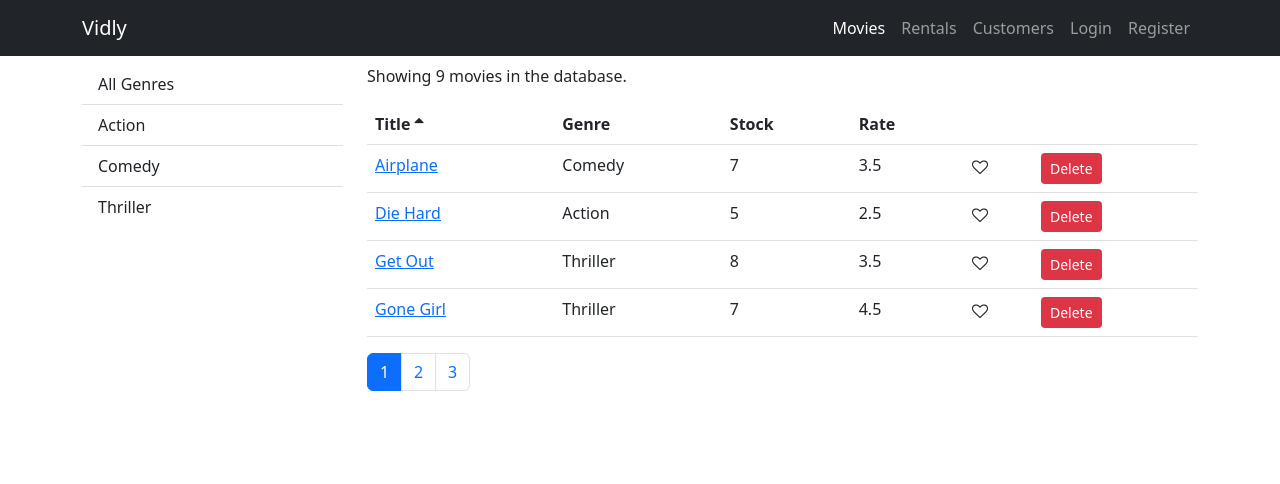
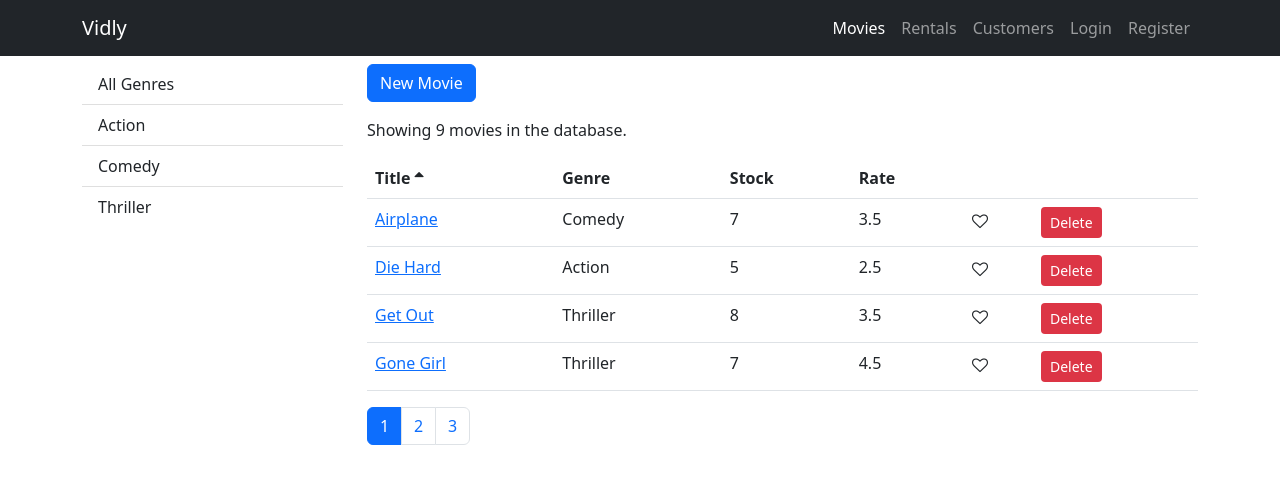
Before and after one commit to mhemanthkmr/vidly-react, a React (Create React App) app: page /movies in a window 1280 px wide. Shown: the top 484 px of the page. Built offline with nearby package versions, Linux system fonts and the light colour scheme.

Commit message:
Added a Link in React Router Dom

```diff
--- a/src/components/moviesComponent.jsx
+++ b/src/components/moviesComponent.jsx
@@ -6,6 +6,7 @@ import ListGroup from "./common/listGroup";
 import Pagination from "./common/pagination";
 import MoviesList from "./moviesList";
 import _ from "lodash";
+import { Link } from "react-router-dom";
 class Movies extends Component {
   state = {
     movies: [],
@@ -75,6 +76,9 @@ class Movies extends Component {
             />
           </div>
           <div className="col">
+            <Link to="/movies/new" className="btn btn-primary mb-3">
+              New Movie
+            </Link>
             <p>Showing {totalCount} movies in the database.</p>
             <MoviesList
               onDelete={this.handleDelete}
```
